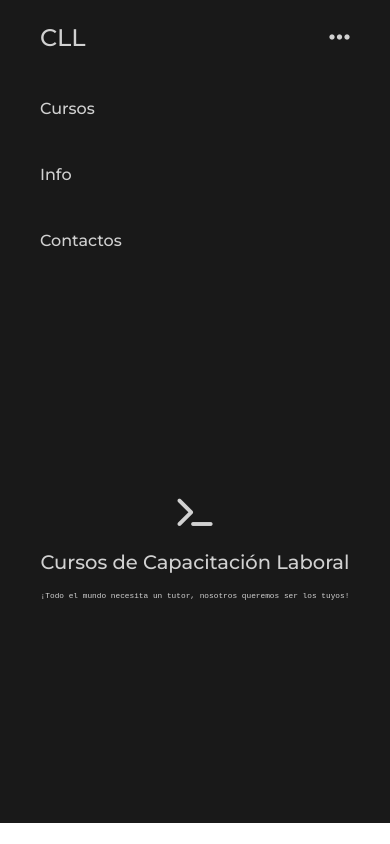
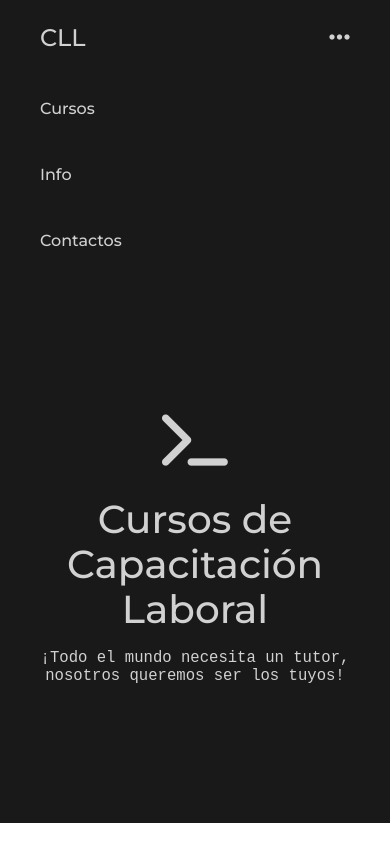
Before and after one commit to cclsanrafael/cclsanrafael.github.io, a plain HTML site: page index.html in a window 390 px wide. Drawn offline with nearby package versions, Linux system fonts and the light colour scheme.

Commit message:
update logo

```diff
--- a/css/cartel.css
+++ b/css/cartel.css
@@ -2,6 +2,7 @@
     display: flex;
     justify-content: center;
     align-items: center;
+    text-align: center;
     flex-direction: column;
     background-color: rgba(0, 0, 0, 0.9);
     color: rgba(255, 255, 255, .8);
@@ -36,7 +37,7 @@
 
 @media screen and (max-width: 640px){
     .cartel h2 {
-        font-size: 5vw;
+        font-size: 10vw;
     }
 
     .cartel h2 .logo {
@@ -45,11 +46,12 @@
 
     .cartel span.logo {
         display: inline-block;
-        font-size: 8vw;
+        font-size: 15vw;
         margin-bottom: 2vh;
     }
 
     .cartel span {
+        font-size: 4vw;
         padding: 0 1em;
     }
 }
```
